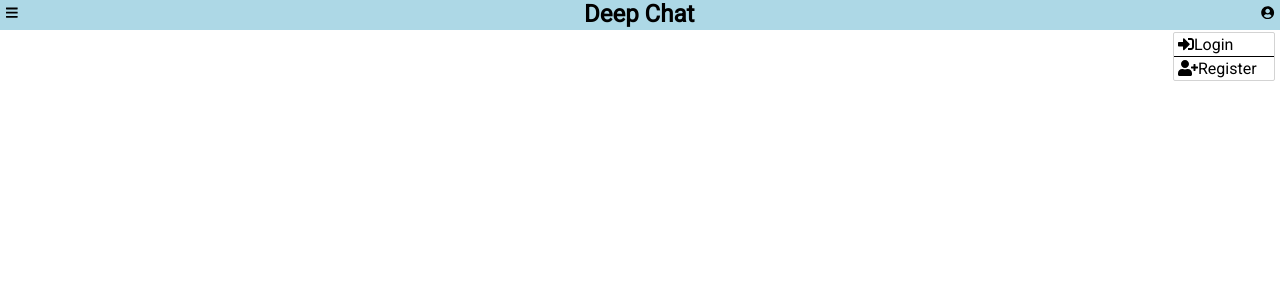
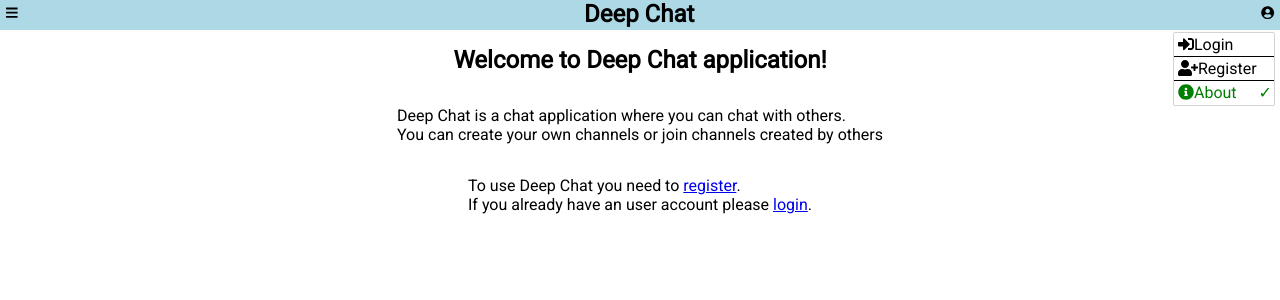
Before and after one commit to Quidiox/deep-chat, a React (Create React App) app: page / in a window 1280 px wide. Both pictures are taken after a click on the button 1267 px from the left and 13 px from the top of the page. Shown: the top 300 px of the page. Built offline with nearby package versions, Linux system fonts and the light colour scheme.

Commit message:
frontpage

```diff
--- a/src/App.js
+++ b/src/App.js
@@ -4,8 +4,8 @@ import { Switch, Route, withRouter } from 'react-router-dom'
 import Login from './pages/auth/Login'
 import CreateUser from './pages/user/Create'
 import Header from './pages/header/Header'
+import FrontPage from './pages/frontpage/FrontPage'
 import { requestVerifyUserToken } from './reducers/userReducer'
-// styled-components v4+ globalstyle
 import GlobalStyle from './theme/globalStyles'
 
 class App extends Component {
@@ -13,18 +13,11 @@ class App extends Component {
     return (
       <>
         <Header />
-        <div
-          style={{
-            display: 'flex',
-            alignItems: 'center',
-            justifyContent: 'center'
-          }}
-        >
-          <Switch>
-            <Route path="/login" component={Login} />
-            <Route path="/register" component={CreateUser} />
-          </Switch>
-        </div>
+        <Switch>
+          <Route exact path="/" component={FrontPage} />
+          <Route path="/login" component={Login} />
+          <Route path="/register" component={CreateUser} />
+        </Switch>
         <GlobalStyle />
       </>
     )
--- a/src/components/blocks/StyledColumn/index.js
+++ b/src/components/blocks/StyledColumn/index.js
@@ -1,7 +1,9 @@
 import styled from 'styled-components/macro'
 
 const StyledColumn = styled.div`
-  display: 'flex';
-  flex-direction: 'column';
+  display: flex;
+  flex-direction: column;
+  align-items: center;
+  justify-content: center;
 `
 export default StyledColumn
--- /dev/null
+++ b/src/pages/frontpage/FrontPage.js
@@ -0,0 +1,30 @@
+import React, { Component } from 'react'
+import { Link } from 'react-router-dom'
+import StyledColumn from '../../components/blocks/StyledColumn'
+import H1 from '../../components/elements/H1'
+import P from '../../components/elements/P'
+
+class FrontPage extends Component {
+  render() {
+    return (
+      <>
+        <StyledColumn>
+          <H1>Welcome to Deep Chat application!</H1>
+          <P>
+            Deep Chat is a chat application where you can chat with others.
+            <br />
+            You can create your own channels or join channels created by others
+          </P>
+          <P>
+            To use Deep Chat you need to <Link to="/register">register</Link>.{' '}
+            <br />
+            If you already have an user account please{' '}
+            <Link to="/login">login</Link>.
+          </P>
+        </StyledColumn>
+      </>
+    )
+  }
+}
+
+export default FrontPage
--- a/src/pages/header/Header.js
+++ b/src/pages/header/Header.js
@@ -64,6 +64,17 @@ class Header extends Component {
                   Register
                 </StyledHeader.Link>
               </StyledHeader.MenuItem>
+              <StyledHeader.MenuItem>
+                <StyledHeader.Link
+                  exact
+                  to="/"
+                  activeClassName="nav-link-active"
+                  onClick={this.handleLinkClick}
+                >
+                  <FontAwesomeIcon icon="info-circle" />
+                  About
+                </StyledHeader.Link>
+              </StyledHeader.MenuItem>
             </StyledHeader.DropDownMenu>
           )}
         </StyledHeader.DropDownContainer>
```
